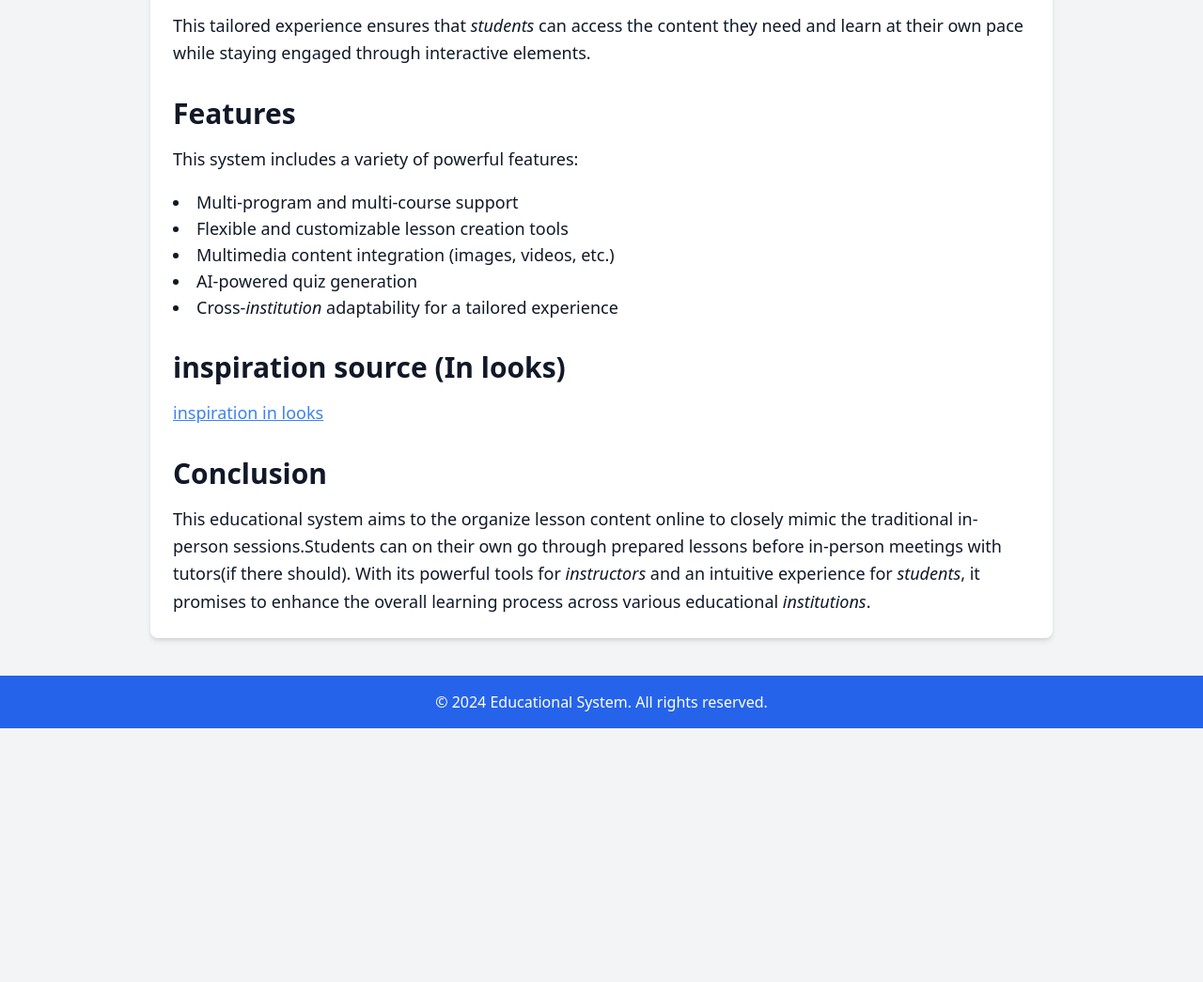
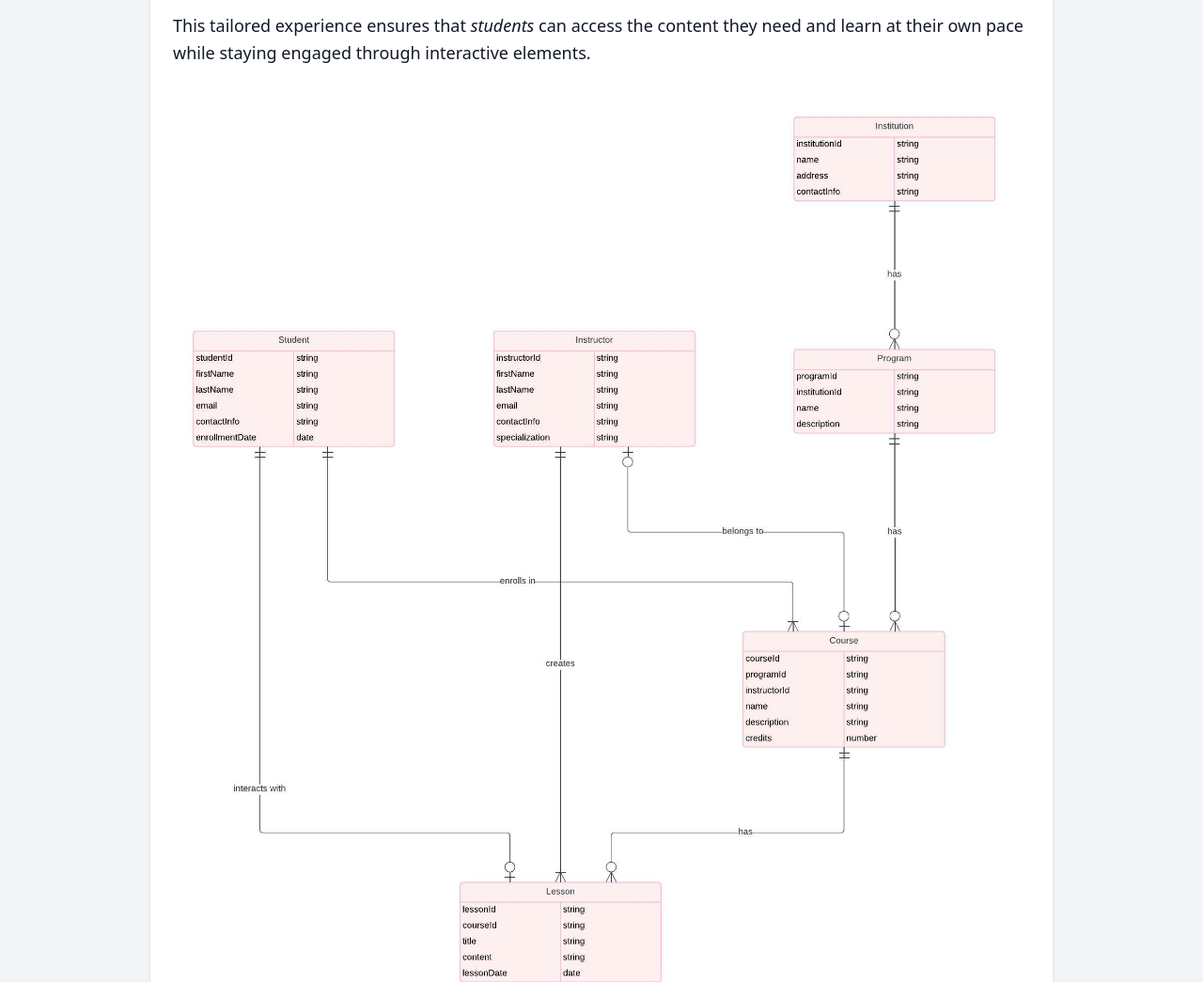
Before and after one commit to codeDeSyntax/classEdge, a plain HTML site: page index.html in a window 1280 px wide. Shown: the part 1093-2138 px from the top of the page at 94% size. Before the commit the page ends 1868 px from the top, so only its background shows below. Drawn offline with nearby package versions, Linux system fonts and the light colour scheme.

Commit message:
added ERD

```diff
--- a/index.html
+++ b/index.html
@@ -95,6 +95,12 @@
         </p>
       </section>
 
+      <img
+        src="EdgeErd.jpeg"
+        alt="Student Experience"
+        class="mt-8"
+      />
+
       <section class="mt-8">
         <h2 class="text-3xl font-semibold mb-4">Features</h2>
         <p class="text-lg leading-relaxed">
```
Also changed, not shown: EdgeErd.jpeg (added), exp1.png (added).
